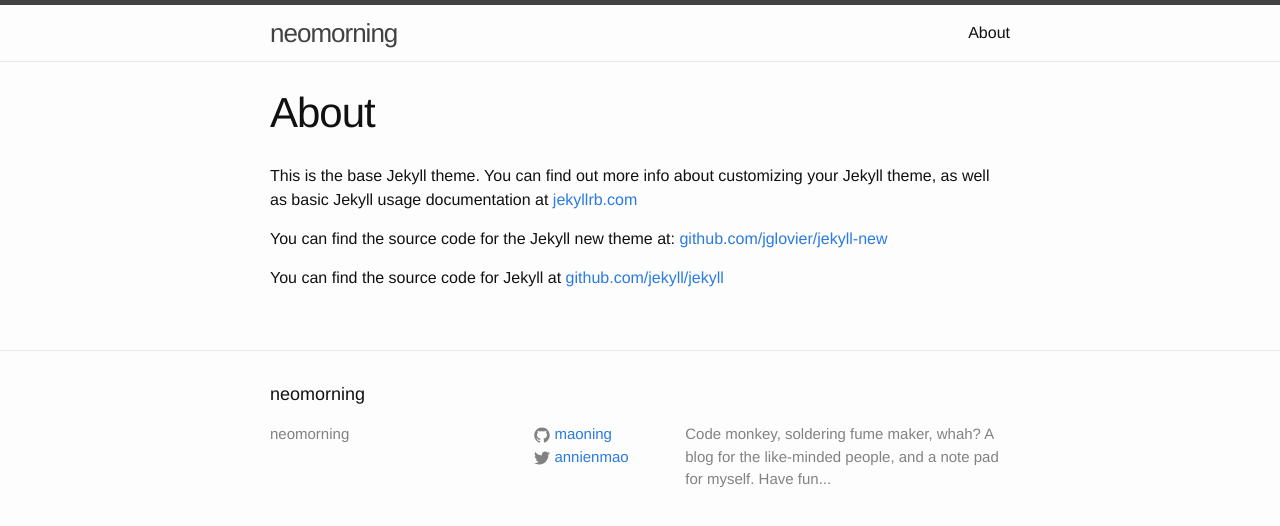
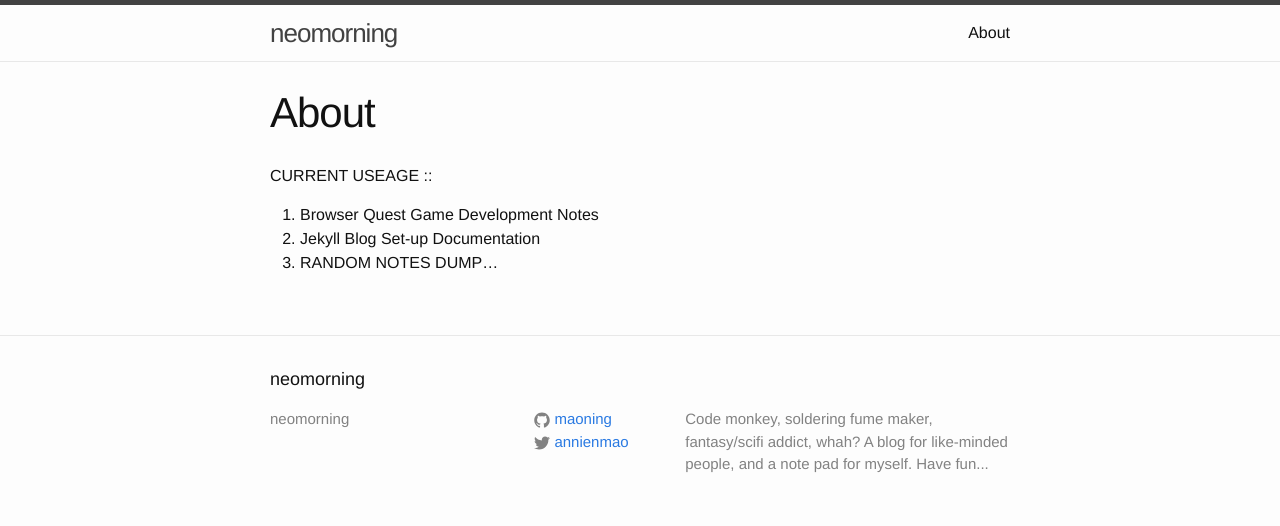
Before and after one commit to maoning/maoning.github.io, a Jekyll site: the page built from about.md, in a window 1280 px wide. Shown: the top 526 px of the page. Built offline with Jekyll 4.4.1, drawn with Linux system fonts in a browser that asks for light colours.

Commit message:
fill in about page

```diff
--- a/_config.yml
+++ b/_config.yml
@@ -1,7 +1,8 @@
 # Site settings
 title: neomorning
 description: > # this means to ignore newlines until "baseurl:"
-  Code monkey, soldering fume maker,  whah? A blog for the like-minded people, and a note pad
+  Code monkey, soldering fume maker, fantasy/scifi addict, whah?
+  A blog for like-minded people, and a note pad
   for myself. Have fun...
 baseurl: "" # the subpath of your site, e.g. /blog/
 url: "http://yourdomain.com" # the base hostname & protocol for your site
--- a/about.md
+++ b/about.md
@@ -4,8 +4,8 @@
 permalink: /about/
 ---
 
-This is the base Jekyll theme. You can find out more info about customizing your Jekyll theme, as well as basic Jekyll usage documentation at [jekyllrb.com](http://jekyllrb.com/)
+CURRENT USEAGE ::
 
-You can find the source code for the Jekyll new theme at: [github.com/jglovier/jekyll-new](https://github.com/jglovier/jekyll-new)
-
-You can find the source code for Jekyll at [github.com/jekyll/jekyll](https://github.com/jekyll/jekyll)
+1. Browser Quest Game Development Notes
+2. Jekyll Blog Set-up Documentation
+3. RANDOM NOTES DUMP...
```
